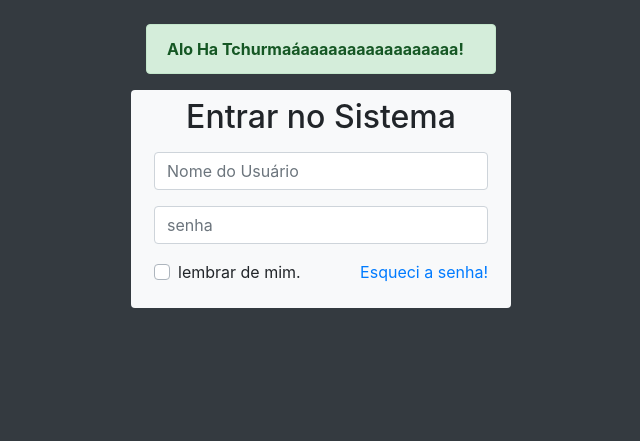
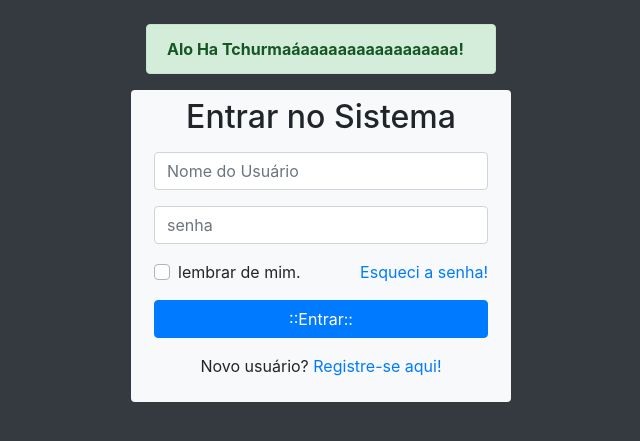
Before and after one commit to Cintia-silva/login, a PHP site: page /login/ in a window 1280 px wide. Shown: the top 441 px of the page, without its empty margins (319-959 px from the left). Run offline with PHP 8.4, Linux system fonts and the light colour scheme.

Commit message:
Update index.php

```diff
--- a/index.php
+++ b/index.php
@@ -62,7 +62,20 @@
                         </div>
                     </div>
 
+                    <div class="form-group">
+                        <input type="submit" value="::Entrar::"
+                        name="btnEntrar" id="btnEntrar"
+                        class="btn btn-primary btn-block">
+                    </div>
 
+                    <div class="form-group">
+
+                        <p class="text-center">Novo usuário? <a href="#" id="btnRegistrar">
+                            Registre-se aqui!
+                        </a>
+                    </p>
+
+                    </div>
 
                 </form>
 
```
